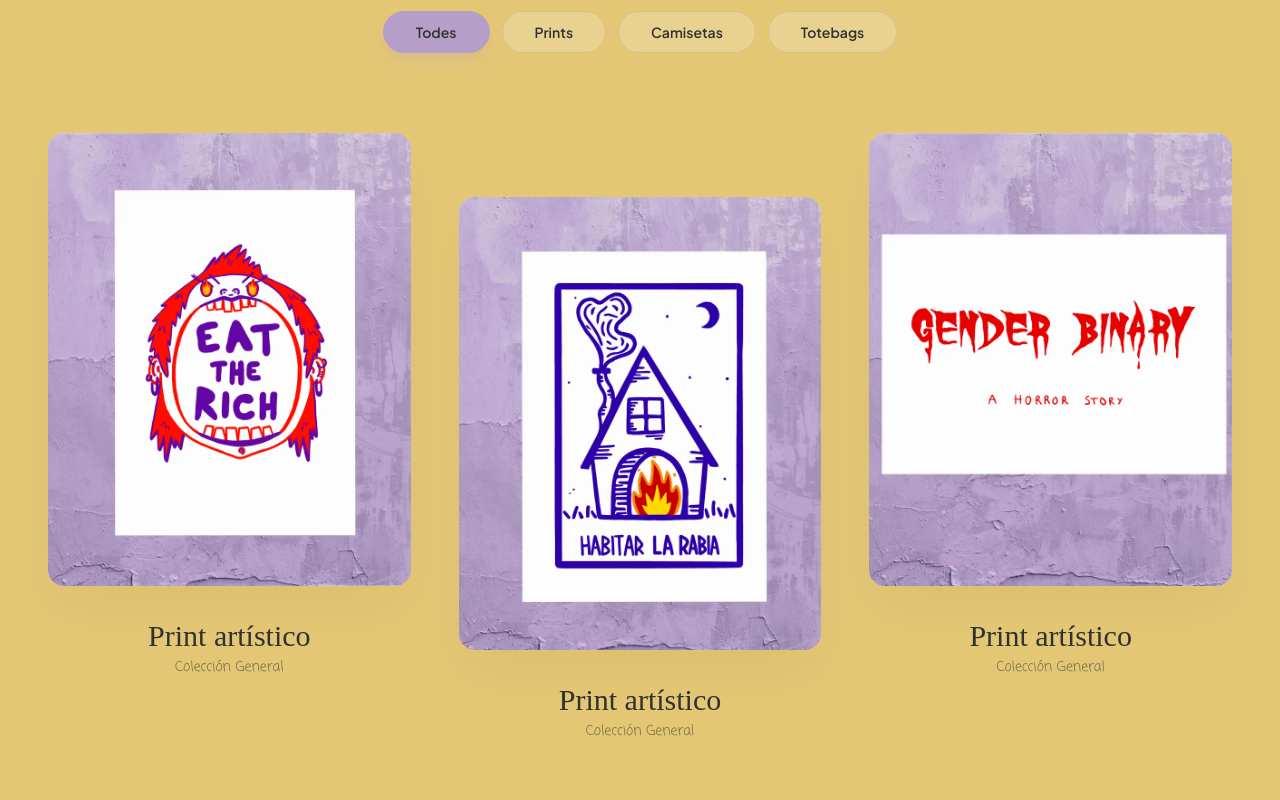
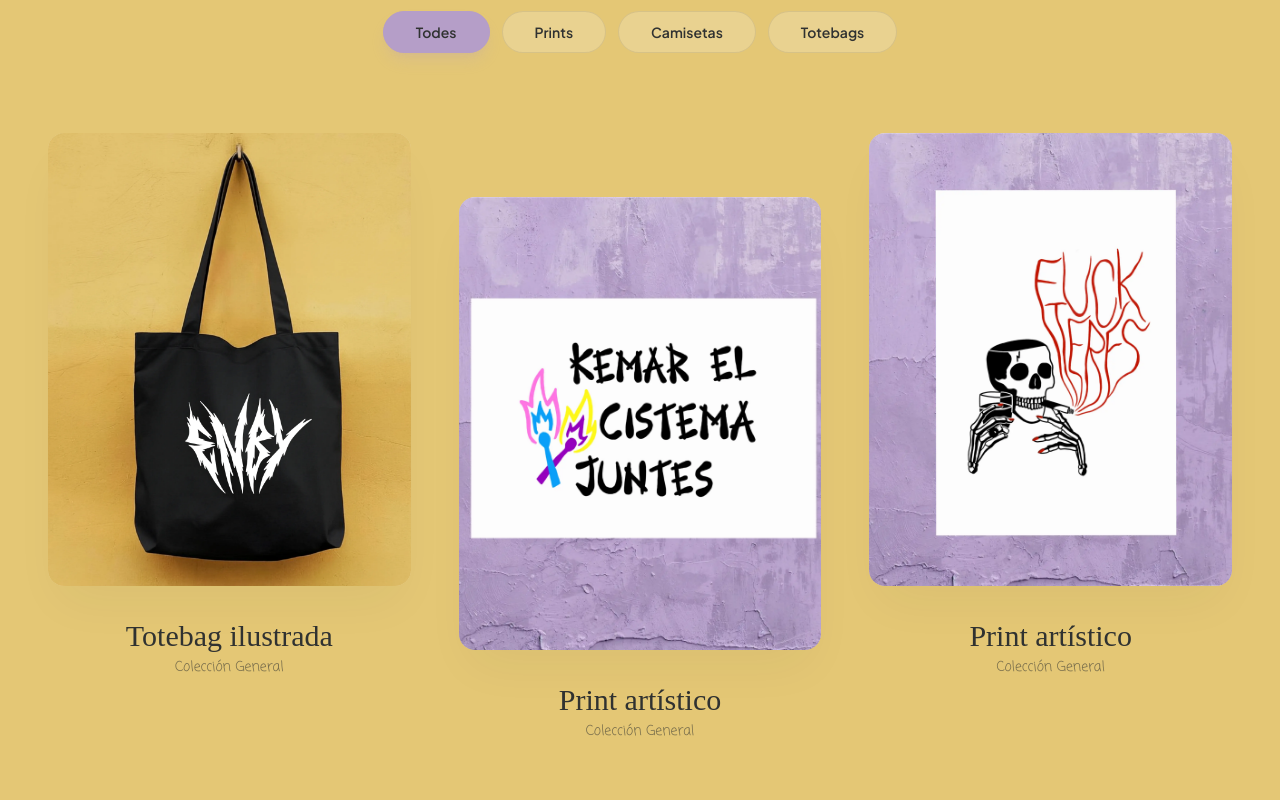
Before and after one commit to veronicagvalcarcel/pau-de-cerca-art, a React (Vite) app: page / in a window 1280 px wide. Shown: the part 620-1420 px from the top of the page. Built offline with nearby package versions, Linux system fonts and the light colour scheme; a web font is replaced by a local one.

Commit message:
Fix: tags issues

```diff
--- a/src/App.tsx
+++ b/src/App.tsx
@@ -11,9 +11,16 @@ export default function App() {
   const [isMenuOpen, setIsMenuOpen] = useState(false);
   const [view, setView] = useState<'showcase' | 'detail'>('showcase');
 
-  const filteredProducts = activeCategory === 'Todes'
-    ? PRODUCTS
-    : PRODUCTS.filter(p => p.category === activeCategory);
+  const shuffleArray = (array: Product[]) => {
+  return [...array].sort(() => Math.random() - 0.5);
+};
+
+  const filteredProducts =
+  activeCategory === 'Todes'
+    ? shuffleArray(PRODUCTS)
+    : PRODUCTS.filter(
+        p => p.category.toLowerCase() === activeCategory.toLowerCase()
+      );
 
   const handleProductClick = (product: Product) => {
     setSelectedProduct(product);
```
